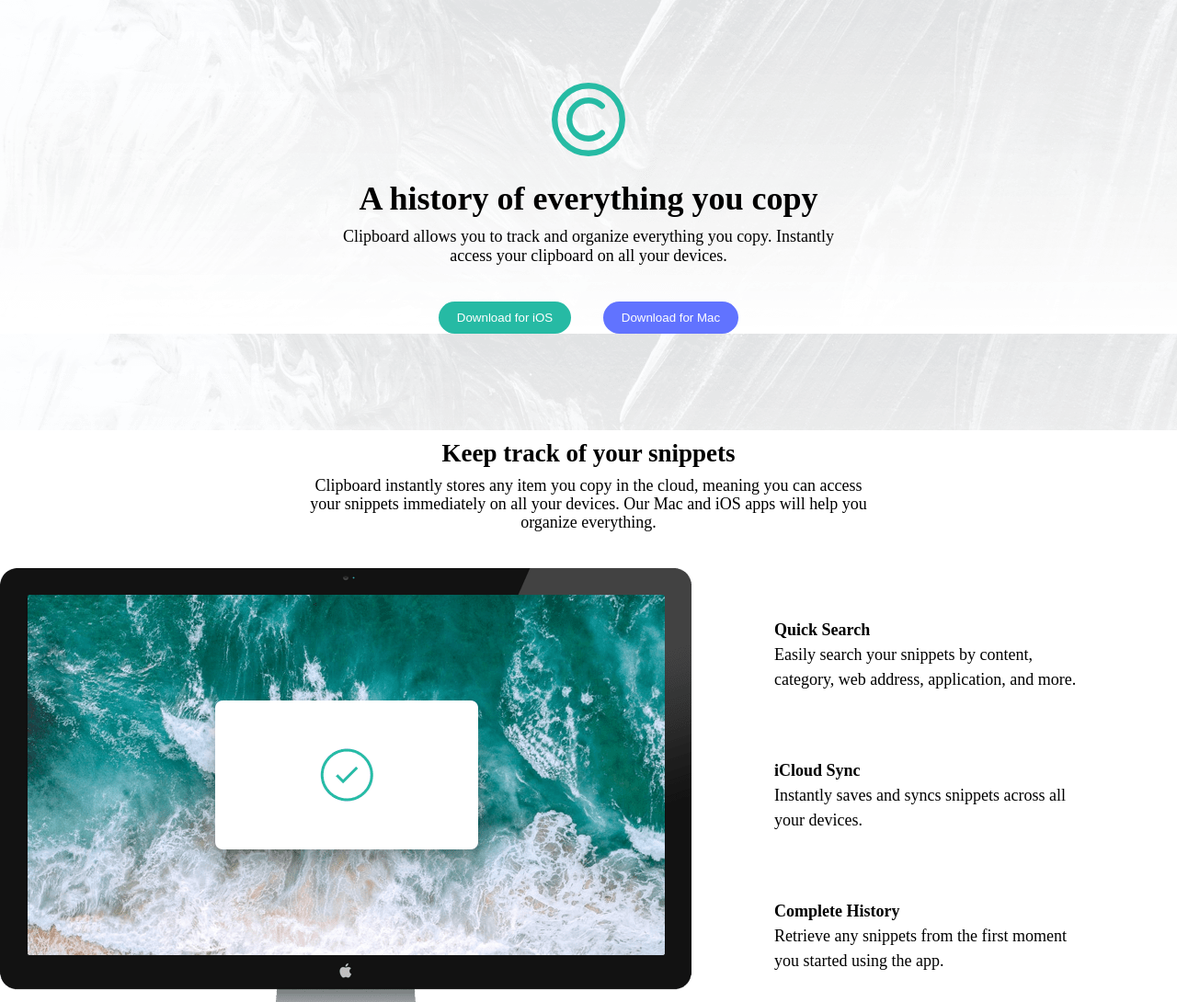
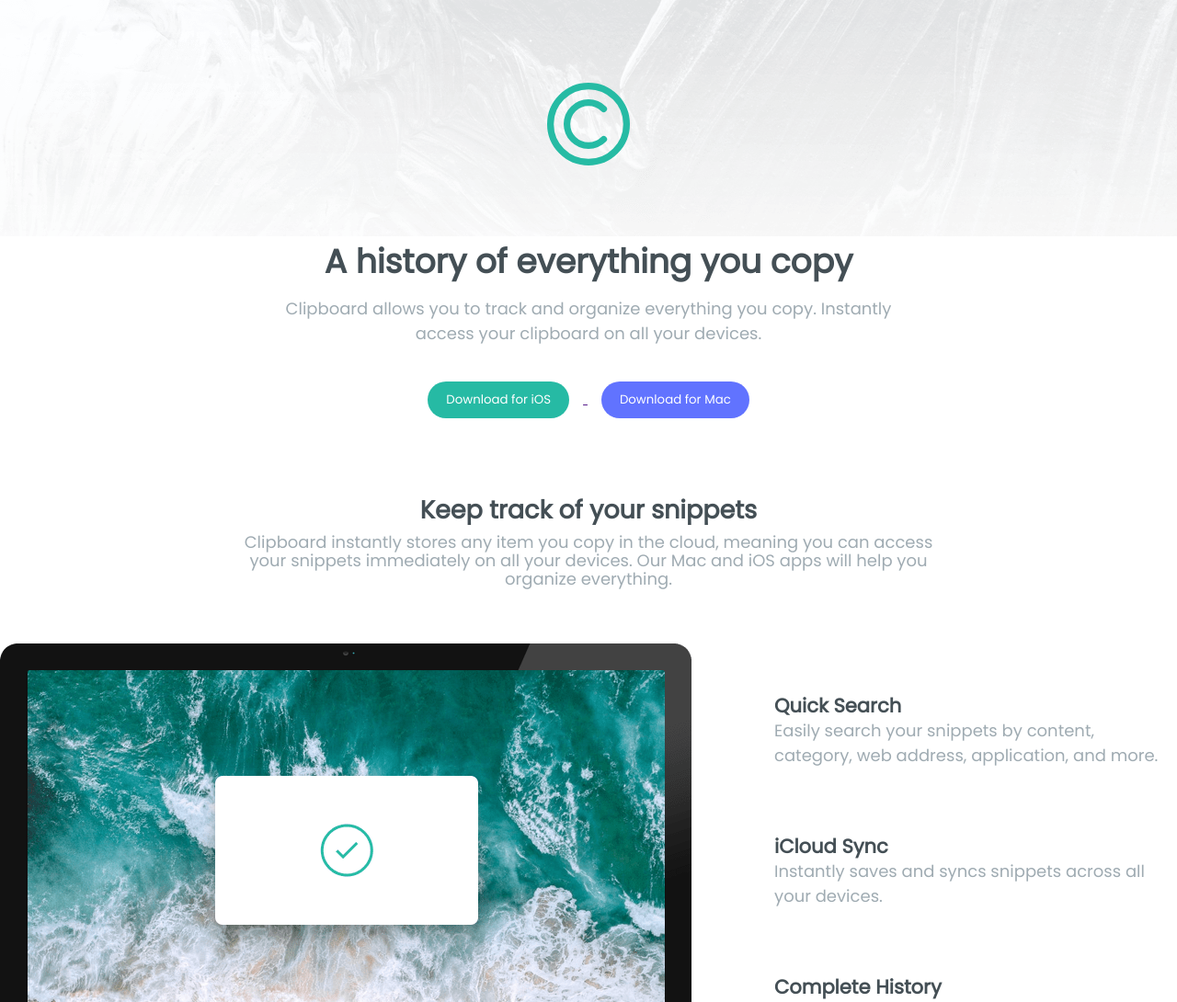
Before and after one commit to Odari-D/Frontend-Mentor-solution-2, a plain HTML site: page index.html in a window 1280 px wide. Shown: the top 1090 px of the page at 92% size. Drawn offline with Linux system fonts and the light colour scheme; a web font is replaced by a local one.

Commit message:
modified the css

```diff
--- a/index.html
+++ b/index.html
@@ -11,19 +11,25 @@
 
 </head>
 <body>
-  <div class="container">
+  <main class="container">
       <!-- The first part containing the site logo -->
     <header class="container-1">
       <div class="header-container">
-        <img src="images/logo.svg" alt="site logo" class="logo">
+        <div class="logo-container">
+          <img src="images/logo.svg" alt="site logo" class="logo">
+        </div>
         <h1 class="big">A history of everything you copy</h1>
-      <p class=descripion"">
+      <p class="description">
          Clipboard allows you to track and organize everything you
         copy. Instantly<br> access your clipboard on all your devices.
       </p>
       <div class="button">
-        <button class="btn" id="bt-1"><a href=""> Download for iOS</a></button>
-       <button class="btn" id="bt-2"><a href=""> Download for Mac</a></button>
+        <a href="">
+          <button class="btn btn-1" >Download for iOS</button>
+        </a>
+       <a href="">
+       <button class="btn btn-2" > Download for Mac</button>
+          </a>
       </div>
 
       </div>
@@ -42,15 +48,15 @@
     <img src="images/image-computer.png" alt="computer" class="figure">
   </figure>
   <div>
-    <h4 class="small">Quick Search</h4>
+    <h3 class="small">Quick Search</h3>
     <p class="description">
       Easily search your snippets by content,<br> category, web address, application, and more.
     </p>
-    <h4 class="small"> iCloud Sync</h4>
+    <h3 class="small"> iCloud Sync</h3>
     <p class="description">
       Instantly saves and syncs snippets across all <br>your devices.
     </p>
-    <h4 class="small"> Complete History</h4>
+    <h3 class="small"> Complete History</h3>
     <p class="description">
       Retrieve any snippets from the first moment<br> you started using the app.
     </p>
@@ -81,13 +87,13 @@
   </div>
   <div class="card">
     <img src="images/icon-text.svg" alt="" class="icon">
-    <h4 class="small">Plain text snippets </h4>
+    <h3 class="small">Plain text snippets </h3>
     <p class="description">  Remove unwanted formatting from copied text<br> for a consistent look.
     </p>
   </div>
   <div class="card">
     <img src="images/icon-preview.svg" alt="" class="icon">
-    <h4 class="small"> Sneak preview </h4>
+    <h3 class="small"> Sneak preview </h3>
   <p class="description">
   Quick preview of all snippets on your Clipboard<br> for easy access.
     </p>
@@ -106,10 +112,14 @@
   <p class="description">  Available for free on the App Store. Download for Mac or iOS, sync with iCloud
     and <br> you’re ready to start adding to your clipboard.</p>
     <div class="button">
-      <button class="btn" id="btn-1"><a href=""> Download for iOS</a></button>
-     <button class="btn" id="btn-2"><a href=""> Download for Mac</a></button>
+      <a href="">
+        <button class="btn btn-1">Download for iOS</button>
+      </a>
+     <a href="">
+     <button class="btn btn-2"> Download for Mac</button>
+        </a>
     </div>
-</section>
+
 <!-- The footer containing linksn to other pages and social links -->
   <footer class="links">
     <div class="site-logo">
@@ -146,7 +156,7 @@
   </footer>
 
 
-  </div>
+</main>
 
 
 </body>
--- a/style.css
+++ b/style.css
@@ -1,7 +1,18 @@
+@import url('https://fonts.googleapis.com/css2?family=Bai+Jamjuree:wght@400;600&family=Open+Sans&family=Poppins&display=swap');
 *{
     box-sizing: border-box;
     margin: 0;
     padding: 0;
+    font-family: 'Bai Jamjuree', sans-serif;
+font-family: 'Open Sans', sans-serif;
+font-family: 'Poppins', sans-serif;
+}
+p.description{
+    color:hsl(201, 11%, 66%);
+}
+.big, .medium, .small{
+    color:hsl(201, 11%, 30%);
+
 }
 
 .container{
@@ -10,18 +21,19 @@ background-color: #fff;
 font-size: 18px;
 }
 /* The first section containing the site logo and the button  */
-header.container-1{
+div.logo-container{
     background-image:  url("images/bg-header-desktop.png");
-
+    width: 100%;
+}
+.logo{
+    width: 90px;
+    height: 90px;
+    margin: 90px  0  70px;
 }
 .header-container{
-    padding: 5em;
+    margin-bottom: 60px;
 }
-.logo{
-    width: 80px;
-    height: 80px;
-    margin-bottom: 20px;
-}
+
 h1.big{
     padding-bottom: 10px;
 }
@@ -35,26 +47,21 @@ h1.big{
     border: none;
 
     }
-    #bt-1{
+
+     .btn-1{
         background-color: hsl(171, 66%, 44%) ;
+    color:    #fff;
+
     }
-   #bt-2{
+   .btn-2{
         background-color: hsl(233, 100%, 69%);
+    color:    #fff;
+
     }
-     #btn-1{
-        background-color: hsl(171, 66%, 44%) ;
-    }
-   #btn-2{
-        background-color: hsl(233, 100%, 69%);
-    }
-button a{
-    text-decoration: none;
-    color:    #fff;
-}
 /* second section containing containing a heading and a paragraph
  */
  section.container-2{
-     margin-bottom: 40px ;
+     margin-bottom: 60px ;
      line-height: 20px;
     }
 
```
